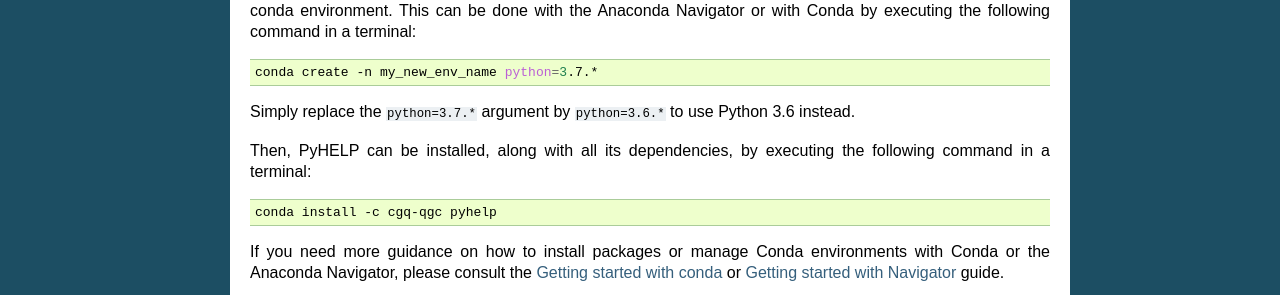
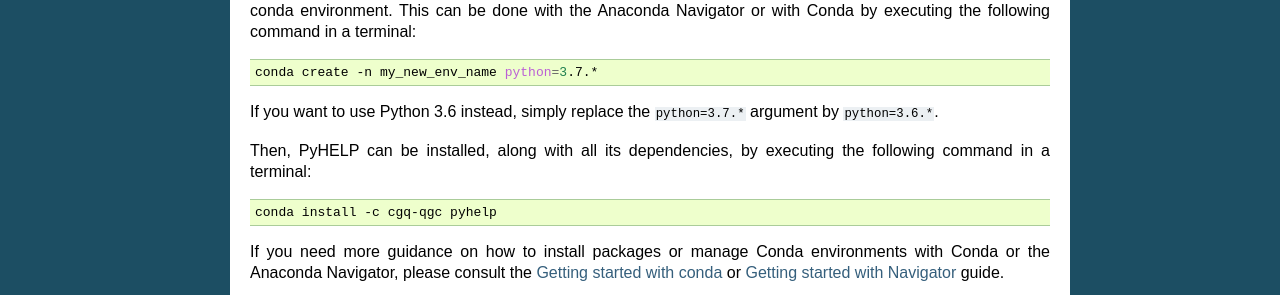
Before and after one commit to cgq-qgc/pyhelp, a Sphinx documentation site: the page built from docs/installation.rst, in a window 1280 px wide. Shown: the part 414-709 px from the top of the page. Built offline with Sphinx 7.4.7, drawn with Linux system fonts in a browser that asks for light colours; formulas are drawn with MathJax 3.

Commit message:
Docs: Rework a sentence

```diff
--- a/docs/installation.rst
+++ b/docs/installation.rst
@@ -31,8 +31,8 @@
 
    conda create -n my_new_env_name python=3.7.*
 
-Simply replace the ``python=3.7.*`` argument by ``python=3.6.*`` to use
-Python 3.6 instead.
+If you want to use Python 3.6 instead, simply replace the ``python=3.7.*``
+argument by ``python=3.6.*``.
 
 Then, PyHELP can be installed, along with all its dependencies, by executing
 the following command in a terminal:
```
